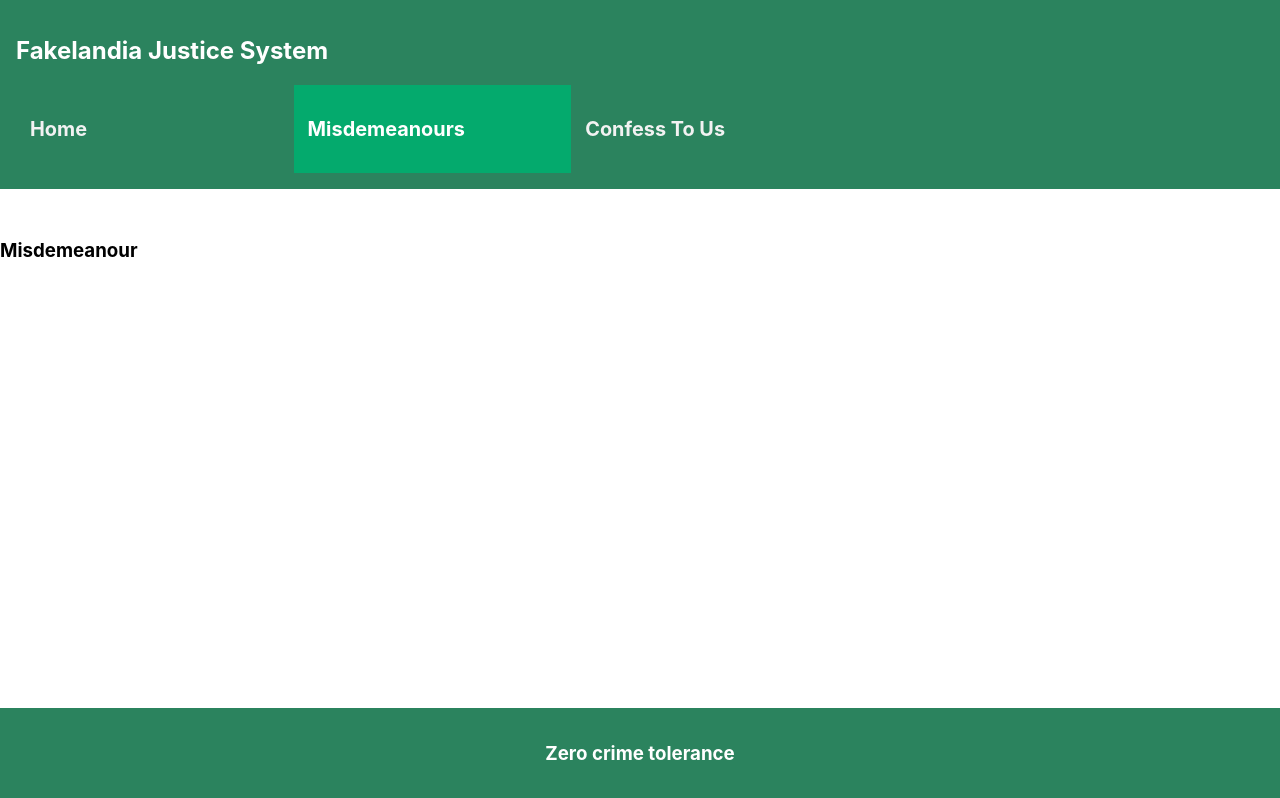
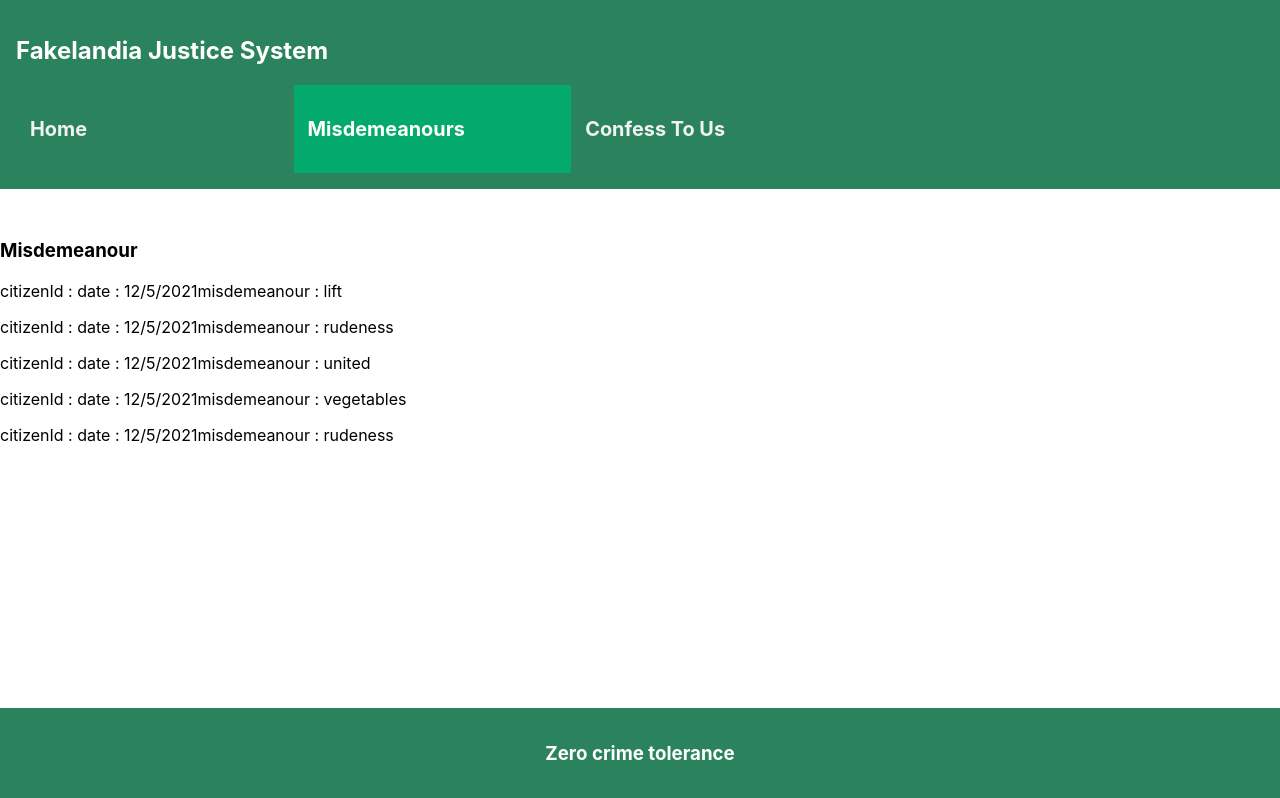
Before and after one commit to SukirtiSaxena/fakelandia-justice-system, a React (Create React App) app: page /misdemeanour in a window 1280 px wide. Built offline with nearby package versions, Linux system fonts and the light colour scheme.

Commit message:
display Misdemeanours using const object

```diff
--- a/src/Components/Header.css
+++ b/src/Components/Header.css
@@ -1,6 +1,8 @@
 
 .header {
     box-sizing: border-box;
+    display: flex;
+    flex-direction: row;
     width: 100%;
     display:inline-block;
     padding: 1em;
--- a/src/Components/Misdemeanour.js
+++ b/src/Components/Misdemeanour.js
@@ -1,7 +1,42 @@
+import { useState } from "react";
+import generateMisdemeanours from "../Docs/generate_misdemeanours"
+import MisdemeanourCard from "./MisdemeanourCard";
+
 const Misdemeanour = () => {
+   const [Misdemeanour, setMisdemeanour] = useState([generateMisdemeanours()]);
+   const obj = [{
+      citizenId: 19739,
+      date: "12/5/2021",
+      misdemeanour: "lift"
+   },
+   {
+      citizenId: 1455,
+      date: "12/5/2021",
+      misdemeanour: "rudeness"
+   },
+   {
+      citizenId: 1783,
+      date: "12/5/2021",
+      misdemeanour: "united"
+   },
+   {
+      citizenId: 10825,
+      date: "12/5/2021",
+      misdemeanour: "vegetables"
+   },
+   {
+      citizenId: 130,
+      date: "12/5/2021",
+      misdemeanour: "rudeness"
+   }
+
+   ];
    return (
       <div>
          <h3>Misdemeanour</h3>
+         {obj.map(o=>{
+            return <MisdemeanourCard id={o.citizenId} date={o.date} misdemeanour={o.misdemeanour} />
+         })}
       </div>
    )
 };
--- /dev/null
+++ b/src/Components/MisdemeanourCard.js
@@ -0,0 +1,15 @@
+
+
+const MisdemeanourCard = ({citizenId,date,misdemeanour}) => {
+   return (
+      <div>
+          <p>
+          citizenId : {citizenId}
+          date : {date}
+          misdemeanour : {misdemeanour}
+          </p>
+      </div>
+   )
+};
+
+export default MisdemeanourCard;
```
Also changed, not shown: src/App.js (line endings or trailing spaces).
